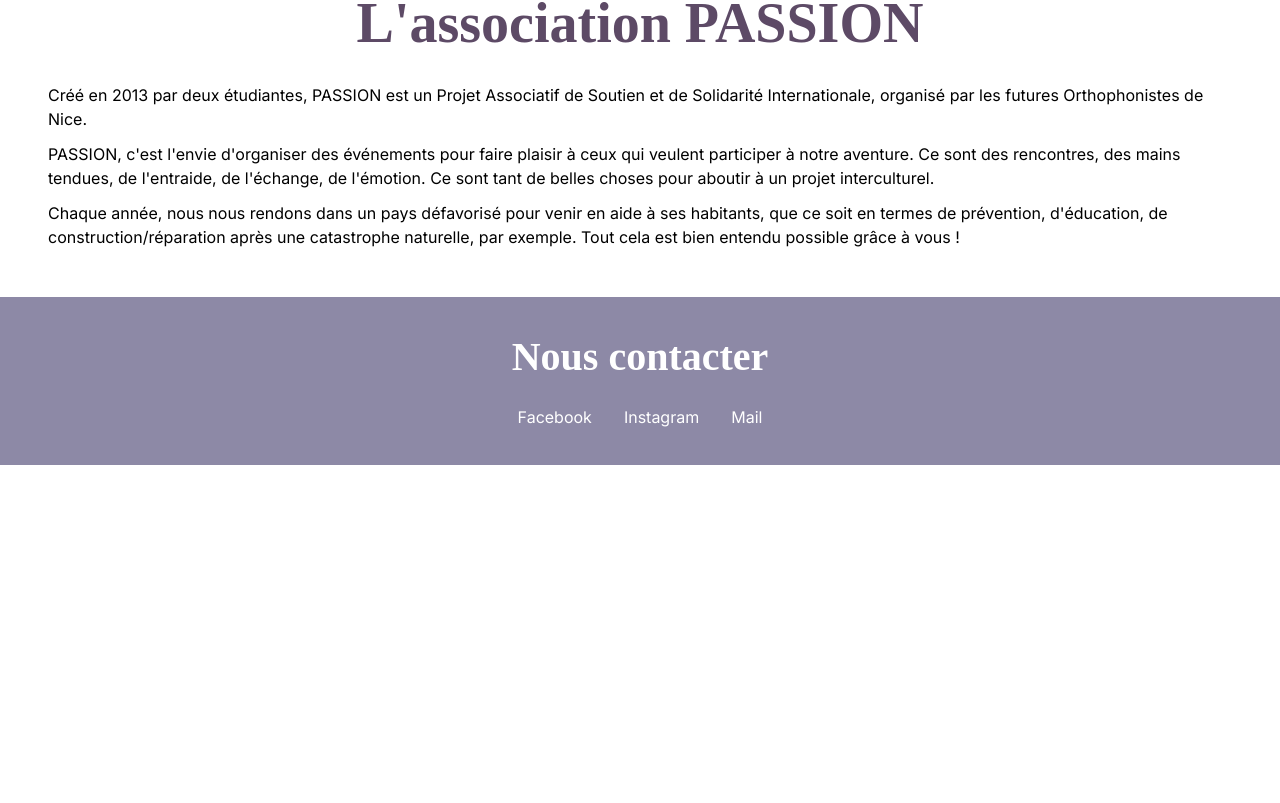
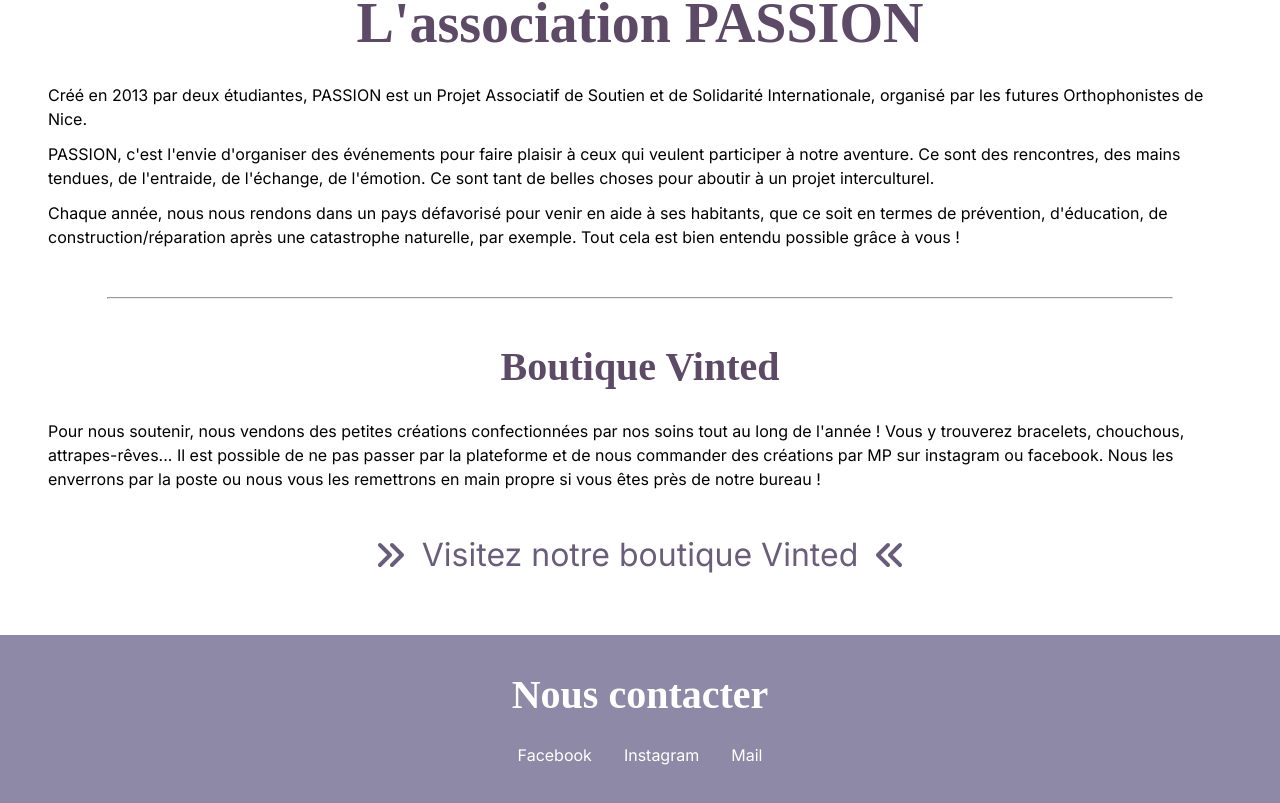
Before and after one commit to jtessieau/association-passion, a Next.js app: page / in a window 1280 px wide. Shown: the part 853-1656 px from the top of the page. Before the commit the page ends 1318 px from the top, so only its background shows below. Built offline with nearby package versions, Linux system fonts and the light colour scheme; a web font is replaced by a local one.

Commit message:
add component with link to the online shop.

```diff
--- a/app/_components/global/Navbar.tsx
+++ b/app/_components/global/Navbar.tsx
@@ -26,7 +26,7 @@ export default function Navbar() {
                 <Link className="nav-item nav-link" href="/#members">
                     Les membres
                 </Link>
-                <Link className="nav-item nav-link" href="/#shop">
+                <Link className="nav-item nav-link" href="/#vinted-shop">
                     Boutique
                 </Link>
             </div>
--- /dev/null
+++ b/app/_components/global/VintedShop.scss
@@ -0,0 +1,25 @@
+@import "../../style/config/config";
+
+#vinted-shop {
+  .btn-shop {
+    display: flex;
+    flex-direction: row;
+    align-items: center;
+    gap: 1rem;
+    width: fit-content;
+    height: 4rem;
+    margin: 2rem auto auto;
+    padding: 0 1rem;
+    border-radius: 2rem;
+
+    font-size: 2rem;
+    text-decoration: none;
+    color: $subtitleColor;
+  }
+
+  .btn-shop:hover {
+    color: white;
+    background-color: $darkBackgroundColor;
+    box-shadow: 0 0 2px rgba(0, 0, 0, 0.7);
+  }
+}
--- /dev/null
+++ b/app/_components/global/VintedShop.tsx
@@ -0,0 +1,28 @@
+import Link from "next/link";
+import "./VintedShop.scss"
+import {FontAwesomeIcon} from '@fortawesome/react-fontawesome'
+import {faAngleDoubleLeft, faAngleDoubleRight} from '@fortawesome/free-solid-svg-icons'
+
+export default function VintedShop() {
+    return (
+        <section id="vinted-shop">
+            <h2>Boutique Vinted</h2>
+            <p>
+                Pour nous soutenir, nous vendons des petites créations
+                confectionnées par nos soins tout au long de l&apos;année !
+                Vous y trouverez bracelets, chouchous, attrapes-rêves...
+                Il est possible de ne pas passer par la plateforme et de
+                nous commander des créations par MP sur instagram ou
+                facebook. Nous les enverrons par la poste ou nous vous
+                les remettrons en main propre si vous êtes près de notre
+                bureau !
+            </p>
+
+            <Link href="https://www.vinted.fr/member/43451531-associationpassion" target="_blank" className="btn-shop">
+                <FontAwesomeIcon icon={faAngleDoubleRight} className="faIcon"/>
+                <div className="btn-shop-label">Visitez notre boutique Vinted</div>
+                <FontAwesomeIcon icon={faAngleDoubleLeft} className="faIcon"/>
+            </Link>
+        </section>
+    )
+}
--- a/app/layout.tsx
+++ b/app/layout.tsx
@@ -2,6 +2,7 @@ import type {Metadata} from 'next'
 import {Inter} from 'next/font/google'
 
 import "@/app/style/style.scss"
+import "@fortawesome/fontawesome-svg-core/styles.css";
 
 const inter = Inter({subsets: ['latin']})
 
--- a/app/page.tsx
+++ b/app/page.tsx
@@ -1,6 +1,7 @@
 import Header from "@/app/_components/global/Header";
 import Footer from "@/app/_components/global/Footer";
 import HomepageContent from "@/app/homepage/HomepageContent";
+import VintedShop from "@/app/_components/global/VintedShop";
 
 export default function Home() {
     return (
@@ -9,6 +10,8 @@ export default function Home() {
 
             <div className={"content"}>
                 <HomepageContent/>
+                <hr/>
+                <VintedShop/>
             </div>
 
             <Footer/>
--- a/package.json
+++ b/package.json
@@ -9,6 +9,9 @@
     "lint": "next lint"
   },
   "dependencies": {
+    "@fortawesome/fontawesome-svg-core": "^6.5.1",
+    "@fortawesome/free-solid-svg-icons": "^6.5.1",
+    "@fortawesome/react-fontawesome": "^0.2.0",
     "next": "14.0.4",
     "react": "^18",
     "react-dom": "^18"
```
Also changed, not shown: 1 other file (tests, documents, lock files or other folders).
